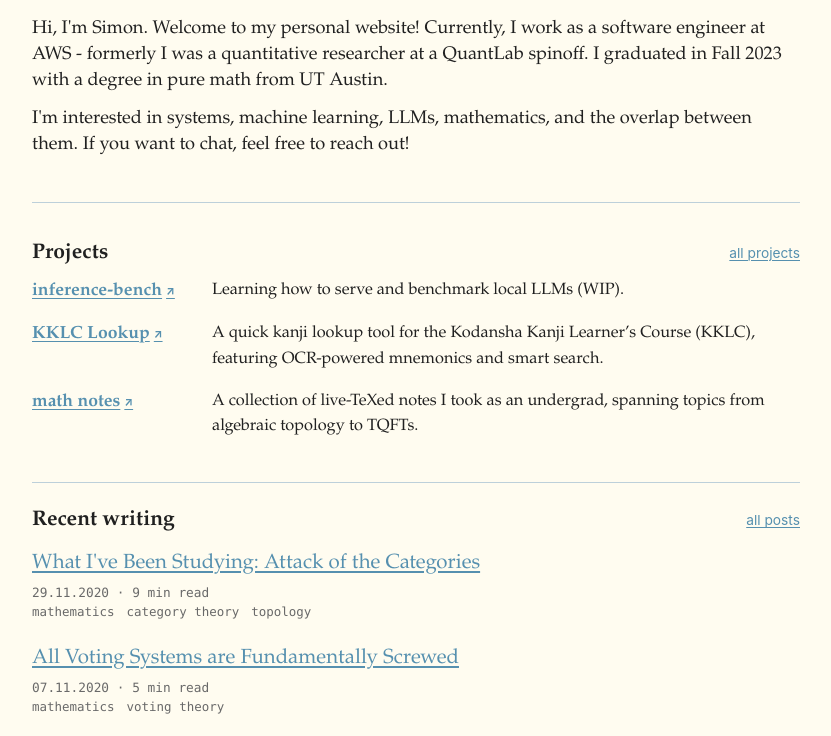
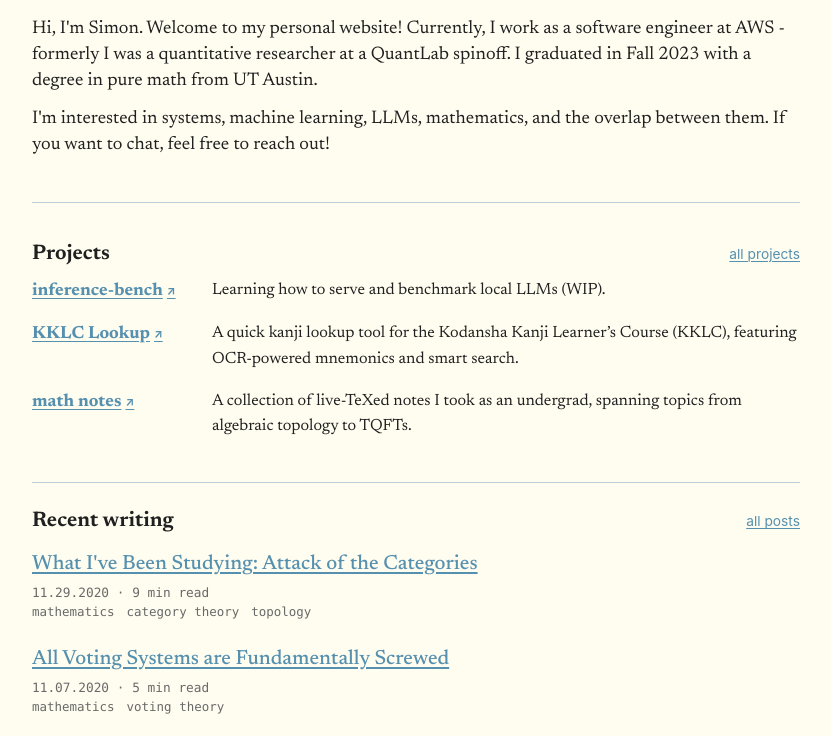
Before and after one commit to simonxiang1/website, an Astro site: page / in a window 1280 px wide. Shown: the part 176-912 px from the top of the page, without its empty margins (224-1055 px from the left). Built offline with nearby package versions, Linux system fonts and the light colour scheme; Astro itself is replaced by a stand-in of ours.

Commit message:
Fix mobile font and date format

```diff
--- a/scripts/test-build.mjs
+++ b/scripts/test-build.mjs
@@ -33,6 +33,21 @@ assert.match(
   styles,
   /\.about-copy\s*{[^}]*font-size:\s*1\.1rem;/s,
   'The shared About prose style must define its font size',
+);
+assert.match(
+  styles,
+  /@font-face\s*{[^}]*font-family:\s*'Newsreader';[^}]*newsreader-latin\.woff2/s,
+  'The bundled Newsreader font must be declared',
+);
+assert.match(
+  home,
+  /rel="preload" href="\/fonts\/newsreader-latin\.woff2" as="font" type="font\/woff2" crossorigin/,
+  'The primary Newsreader font must be preloaded',
+);
+assert.match(
+  blog,
+  /<time datetime="\d{4}-\d{2}-\d{2}">\d{2}\.\d{2}\.\d{4}<\/time>/,
+  'Blog dates must render as MM.DD.YYYY',
 );
 
 assert.match(
--- a/src/data/blogPosts.ts
+++ b/src/data/blogPosts.ts
@@ -20,7 +20,7 @@ export function blogPostDateLabel(blogPost: BlogPost): string {
     .toISOString()
     .slice(0, 10)
     .split('-');
-  return `${day}.${month}.${year}`;
+  return `${month}.${day}.${year}`;
 }
 
 export function blogPostDateValue(blogPost: BlogPost): string {
--- a/src/layouts/BaseLayout.astro
+++ b/src/layouts/BaseLayout.astro
@@ -46,6 +46,13 @@ const socialImage = new URL(image, Astro.site);
     <meta name="twitter:card" content="summary_large_image" />
     <link rel="canonical" href={canonical} />
     <link
+      rel="preload"
+      href="/fonts/newsreader-latin.woff2"
+      as="font"
+      type="font/woff2"
+      crossorigin
+    />
+    <link
       rel="alternate"
       type="application/rss+xml"
       title="Simon Xiang's blog"
--- a/src/styles/global.css
+++ b/src/styles/global.css
@@ -1,3 +1,19 @@
+@font-face {
+  font-family: 'Newsreader';
+  font-style: normal;
+  font-weight: 200 800;
+  font-display: swap;
+  src: url('/fonts/newsreader-latin.woff2') format('woff2');
+}
+
+@font-face {
+  font-family: 'Newsreader';
+  font-style: italic;
+  font-weight: 200 800;
+  font-display: swap;
+  src: url('/fonts/newsreader-latin-italic.woff2') format('woff2');
+}
+
 :root {
   color-scheme: light;
   --paper: #fffcf0;
@@ -12,7 +28,7 @@
   --code: #e9e9e9;
   --focus: #285b78;
   --serif:
-    'Source Serif 4', 'Iowan Old Style', 'Palatino Linotype', 'Book Antiqua',
+    'Newsreader', 'Iowan Old Style', 'Palatino Linotype', 'Book Antiqua',
     'URW Palladio L', Georgia, serif;
   --sans:
     'Source Sans 3', Inter, 'Segoe UI', -apple-system, BlinkMacSystemFont,
```
